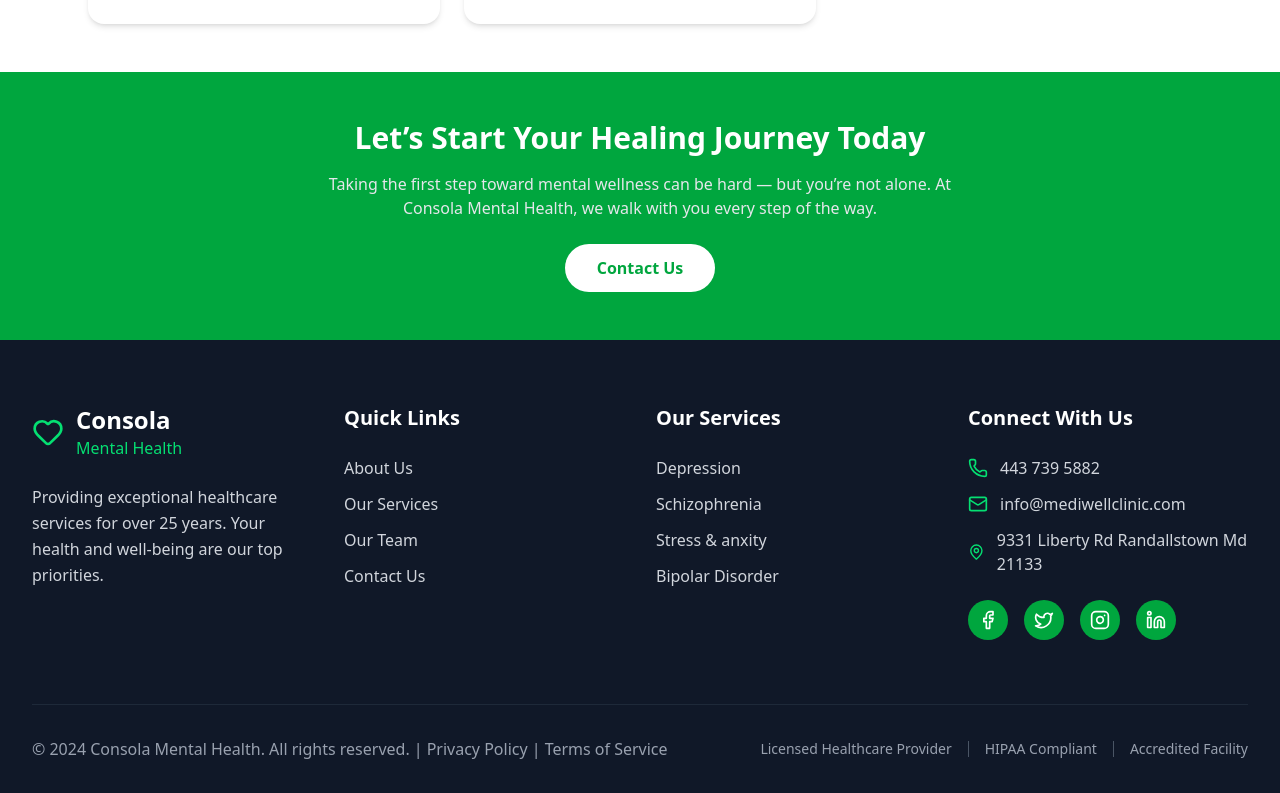
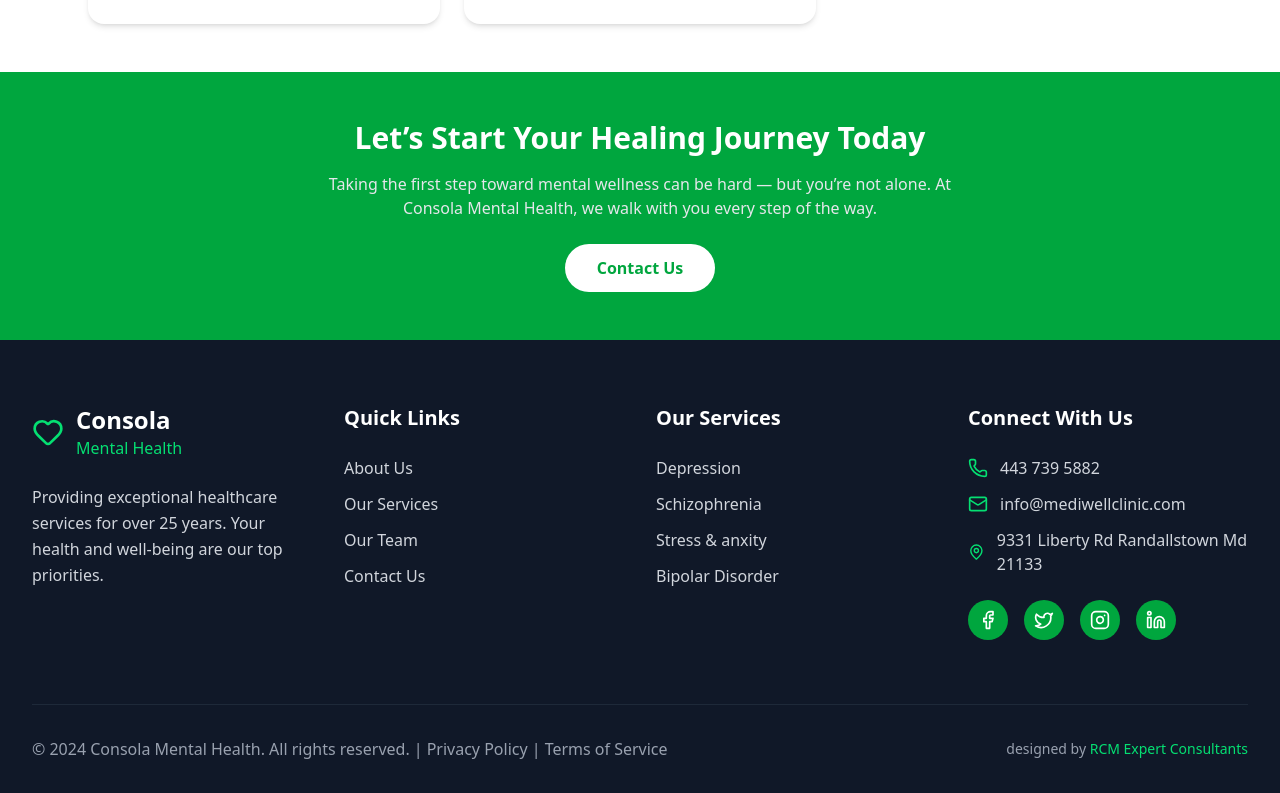
Before and after one commit to zeeshan00013/consola, a Next.js app in the folder my-app/: page /about-us in a window 1280 px wide. Shown: the part 2026-2819 px from the top of the page. Built offline with nearby package versions, Linux system fonts and the light colour scheme.

Commit message:
newww khan

```diff
--- a/my-app/app/components/Footer.jsx
+++ b/my-app/app/components/Footer.jsx
@@ -171,11 +171,14 @@
             </p>
 
             <div className="flex items-center space-x-4 text-sm text-gray-400">
-              <span>Licensed Healthcare Provider</span>
-              <div className="w-px h-4 bg-gray-600"></div>
-              <span>HIPAA Compliant</span>
-              <div className="w-px h-4 bg-gray-600"></div>
-              <span>Accredited Facility</span>
+              <Link
+                href="https://rcmexpertc.com"
+                target="_blank"
+                className="hover:text-white transition"
+              >
+                designed by{" "}
+                <span className="text-green-400">RCM Expert Consultants</span>
+              </Link>
             </div>
           </div>
         </motion.div>
--- a/my-app/app/components/Home.jsx
+++ b/my-app/app/components/Home.jsx
@@ -3,9 +3,9 @@
 import Image from "next/image";
 
 // ✅ Import images from public (or /app/assets if you prefer)
-import family1 from "../Images/home1.jpg";
-import family2 from "../Images/home3.webp";
-import family3 from "../Images/home2.jpg";
+import family1 from "../Images/psychtry.jpg";
+import family2 from "../Images/psychtry.jpg";
+import family3 from "../Images/psychtry.jpg";
 
 export default function HomePage() {
   const images = [family1, family2, family3];
@@ -39,7 +39,7 @@
       ))}
 
       {/* Overlay Text */}
-      <div className="absolute inset-0 flex flex-col justify-center items-start px-8 sm:px-16 md:px-24 text-white">
+      <div className="absolute inset-0 flex flex-col justify-center items-start px-8 sm:px-16  text-white max-w-7xl w-full mx-auto">
         <p className="text-lg mb-2 bg-green-700 px-3 py-1 rounded-md">
           Welcome to Consola Mental Health
         </p>
--- a/my-app/app/components/WhyChooseUs.jsx
+++ b/my-app/app/components/WhyChooseUs.jsx
@@ -1,7 +1,7 @@
 "use client";
 import Image from "next/image";
 import { HeartPulse, Eye, Target } from "lucide-react";
-import familyImg from "../Images/why.jpg";
+import familyImg from "../Images/whyyyy.webp";
 
 export default function WhyChooseUs() {
   return (
```
Also changed, not shown: my-app/app/Images/psychtry.jpg (added), my-app/app/Images/whyyyy.webp (added).
